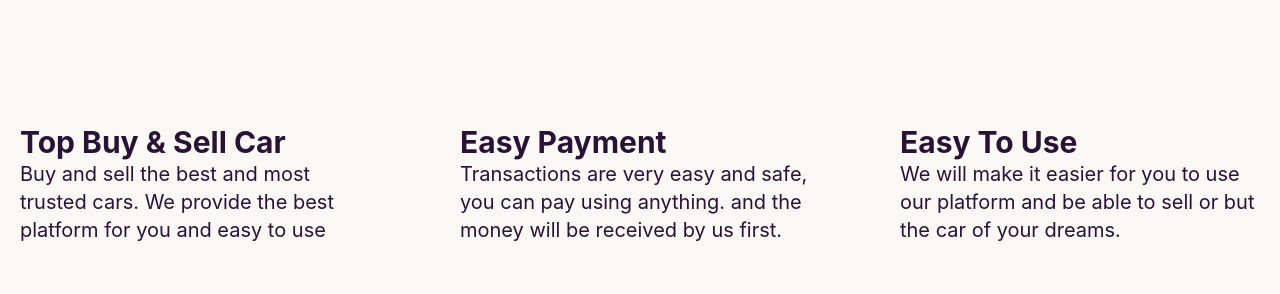
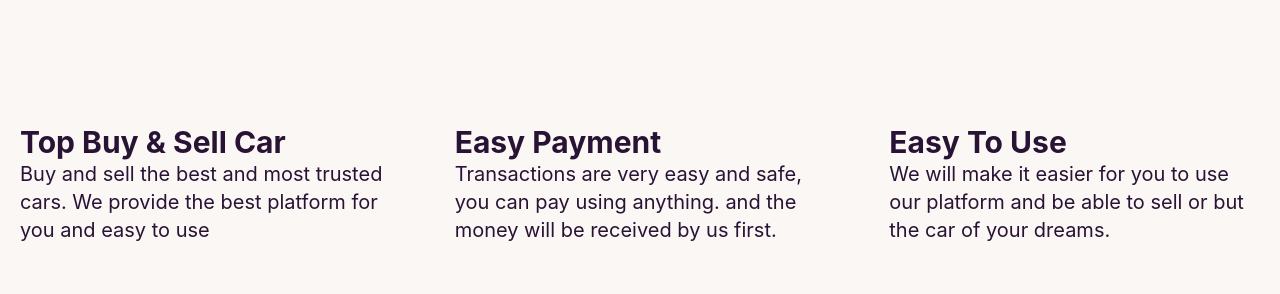
Before and after one commit to mdyiaz/AutoRitZ-client-code, a React (Create React App) app: page / in a window 1280 px wide. Shown: the part 1797-2091 px from the top of the page. Built offline with nearby package versions, Linux system fonts and the light colour scheme; no server answers.

Commit message:
change some design

```diff
--- a/src/Pages/Home/ExtraSection/ExtraSection.js
+++ b/src/Pages/Home/ExtraSection/ExtraSection.js
@@ -6,7 +6,7 @@ const ExtraSection = () => {
             <h1 className='text-5xl font-bold text-center pb-5'>What Our Serve For You</h1>
             <p className='text-center text-2xl pb-36'>We provide many of the best services for you and you will get the <br /> best benefits here</p>
 
-            <div className='grid sm:grid-cols-1 lg:grid-cols-3 gap-20'>
+            <div className='grid sm:grid-cols-1 lg:grid-cols-3 gap-16'>
 
                 <div>
                     <h1 className='text-3xl font-bold'>Top Buy & Sell Car</h1>
```
